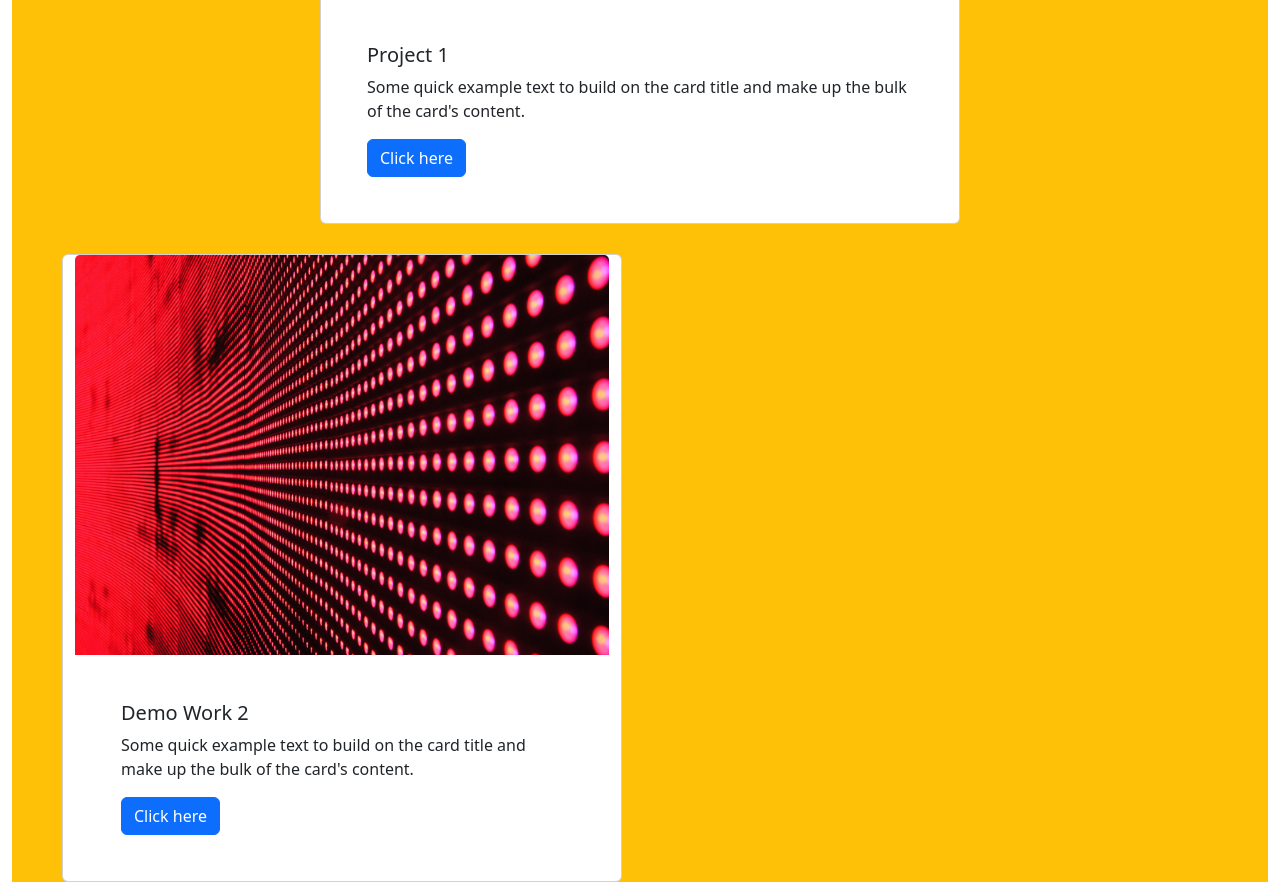
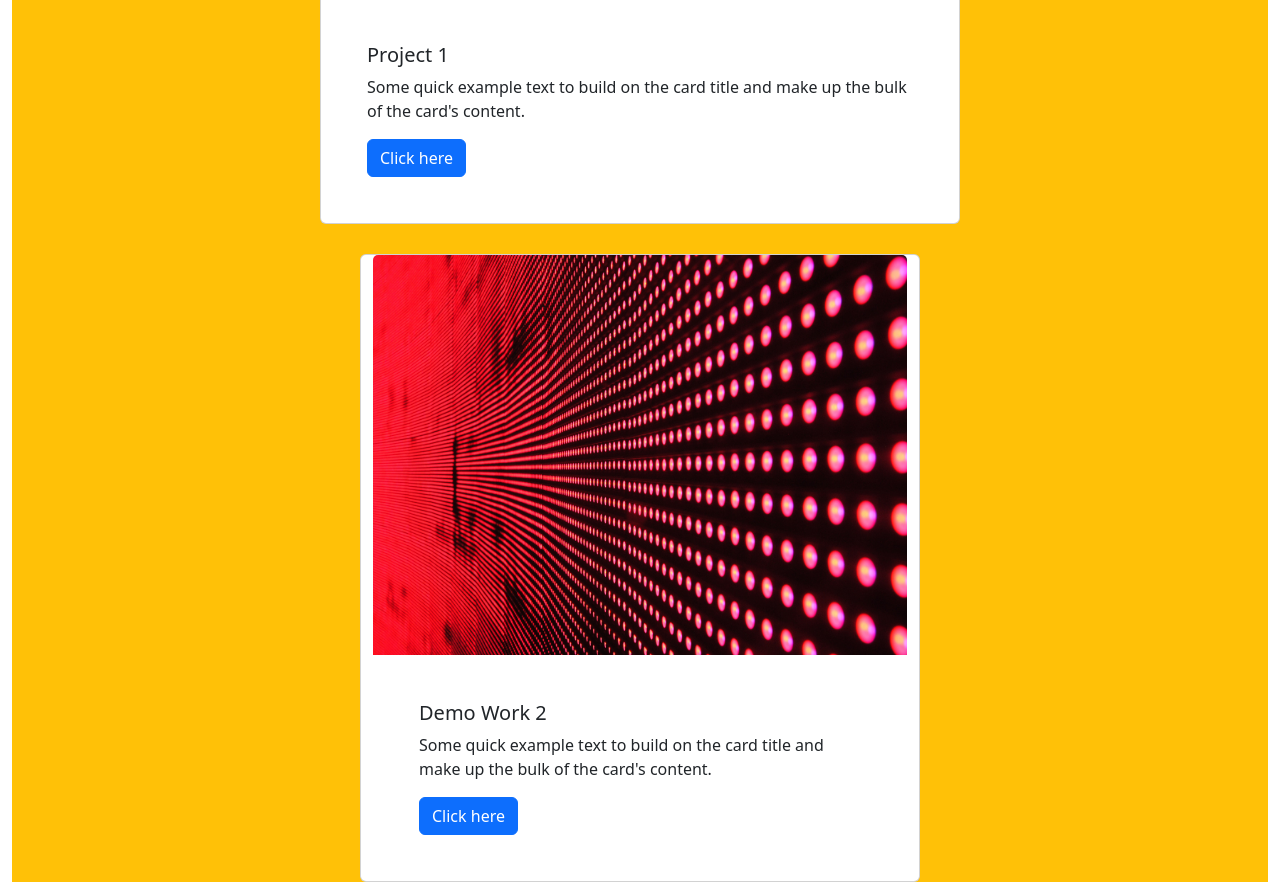
Before and after one commit to hrehman12/bootstrap-portfolio, a plain HTML site: page index.html in a window 1280 px wide. Shown: the part 1918-2800 px from the top of the page. Drawn offline with nearby package versions, Linux system fonts and the light colour scheme.

Commit message:
Update style.css

```diff
--- a/css/style.css
+++ b/css/style.css
@@ -68,6 +68,10 @@ img{
   flex-wrap: wrap;
 
 }
+.portfolio{
+  display: flex;
+  justify-content: center;
+}
 .page-section{
   display: flex;
   flex-direction: column;
```
